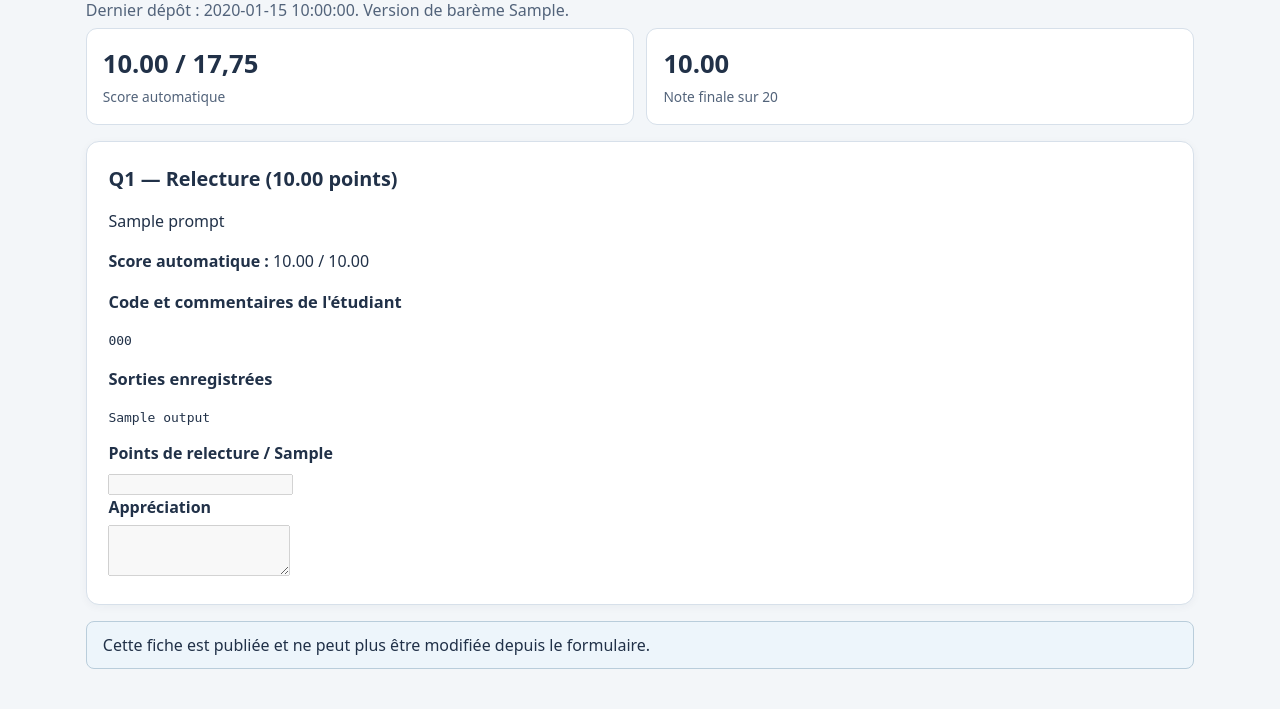
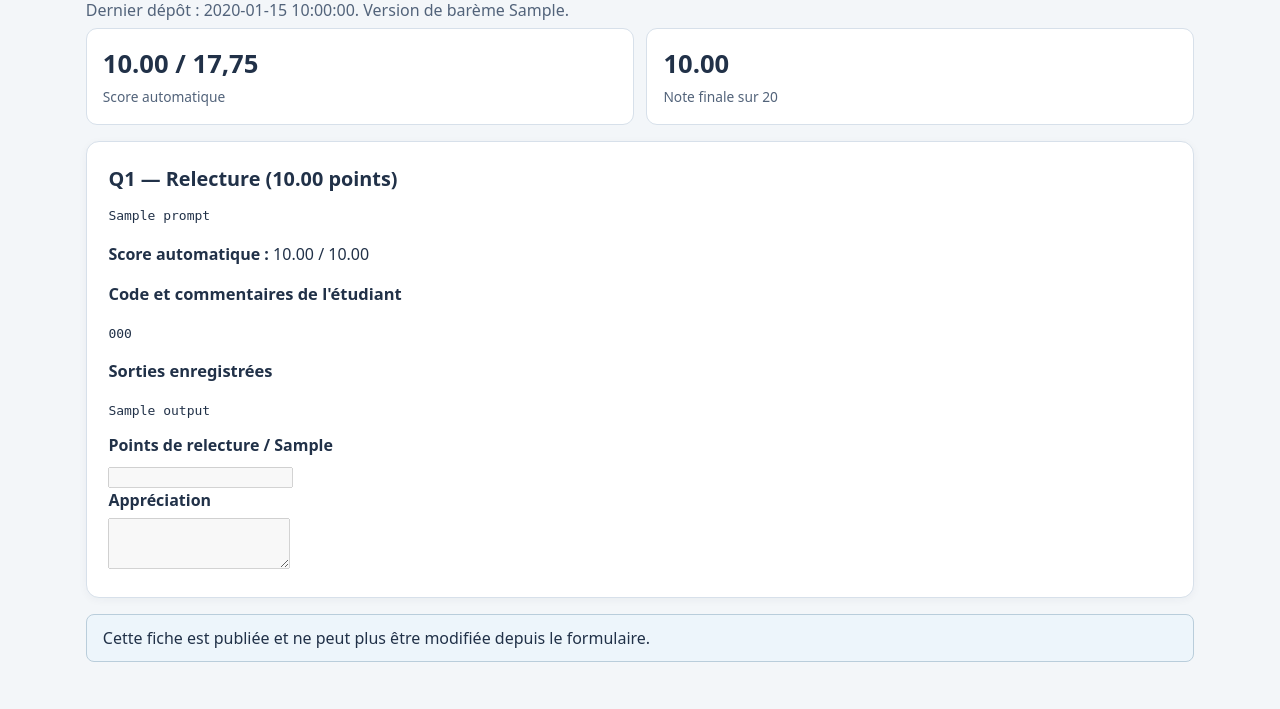
Before and after one commit to dreymond732/tal-notebook-evaluator, a Flask app: template app/templates/teacher_dm_review_template.html in a window 1280 px wide. Shown: the part 210-919 px from the top of the page. After the commit the page ends 872 px from the top, so only its background shows below. Run offline with Flask 3, Linux system fonts and the light colour scheme; the template is opened without the code that fills it: most values are stand-ins (such as "Sample title", 1, 10 or a date in 2020).

Commit message:
Préserve les énoncés et le code en texte brut dans la fiche de relecture

```diff
--- a/app/templates/teacher_dm_review_template.html
+++ b/app/templates/teacher_dm_review_template.html
@@ -23,7 +23,7 @@
       {% set note = saved.get(q.number|string, {}) %}
       <section class="panel">
         <h2>Q{{ q.number }} — Relecture ({{ '%.2f'|format(q.human_max) }} point{{ 's' if q.human_max != 1 else '' }})</h2>
-        <p>{{ q.prompt }}</p>
+        <pre class="review-source">{{ q.prompt }}</pre>
         <p><strong>Score automatique :</strong> {{ '%.2f'|format(q.auto_points) }} / {{ '%.2f'|format(q.auto_max) }}</p>
         <h3>Code et commentaires de l'étudiant</h3>
         <pre class="review-source">{{ q.code if q.code else 'Aucun code renseigné.' }}</pre>
```
